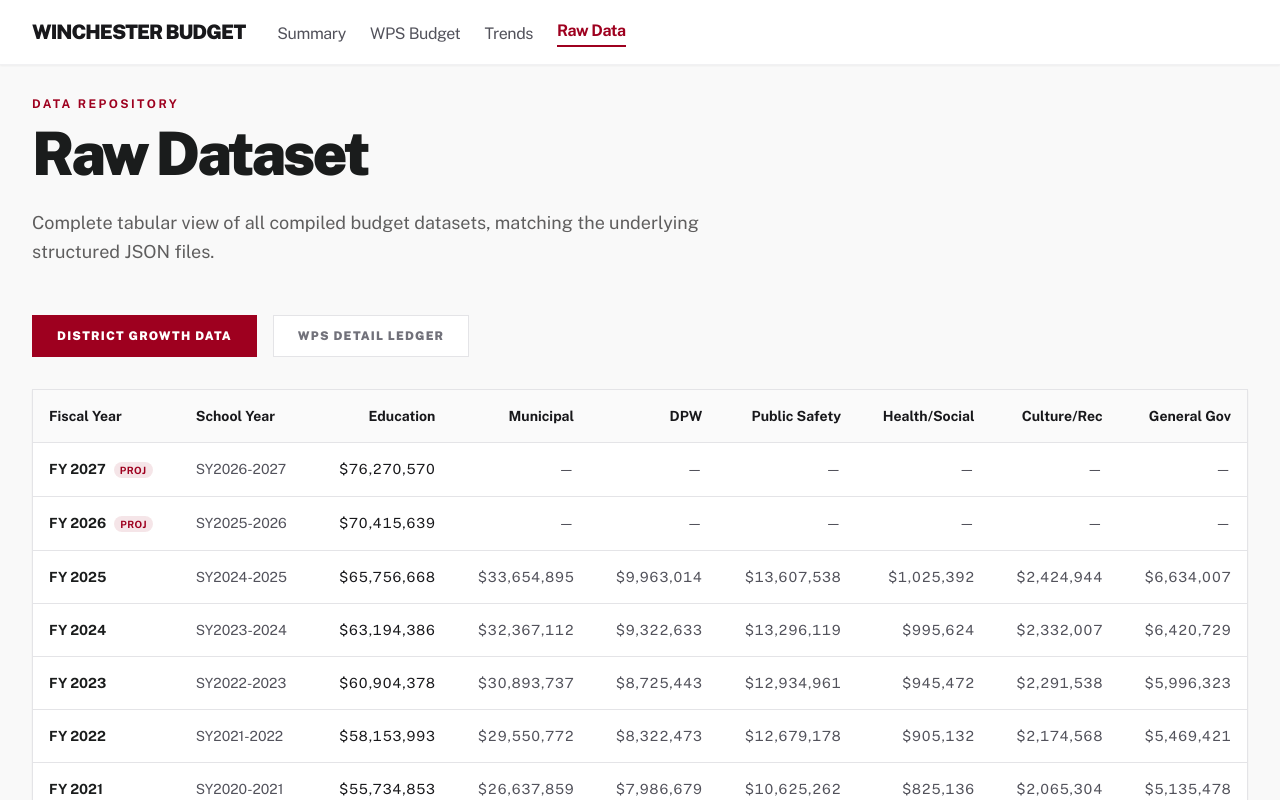
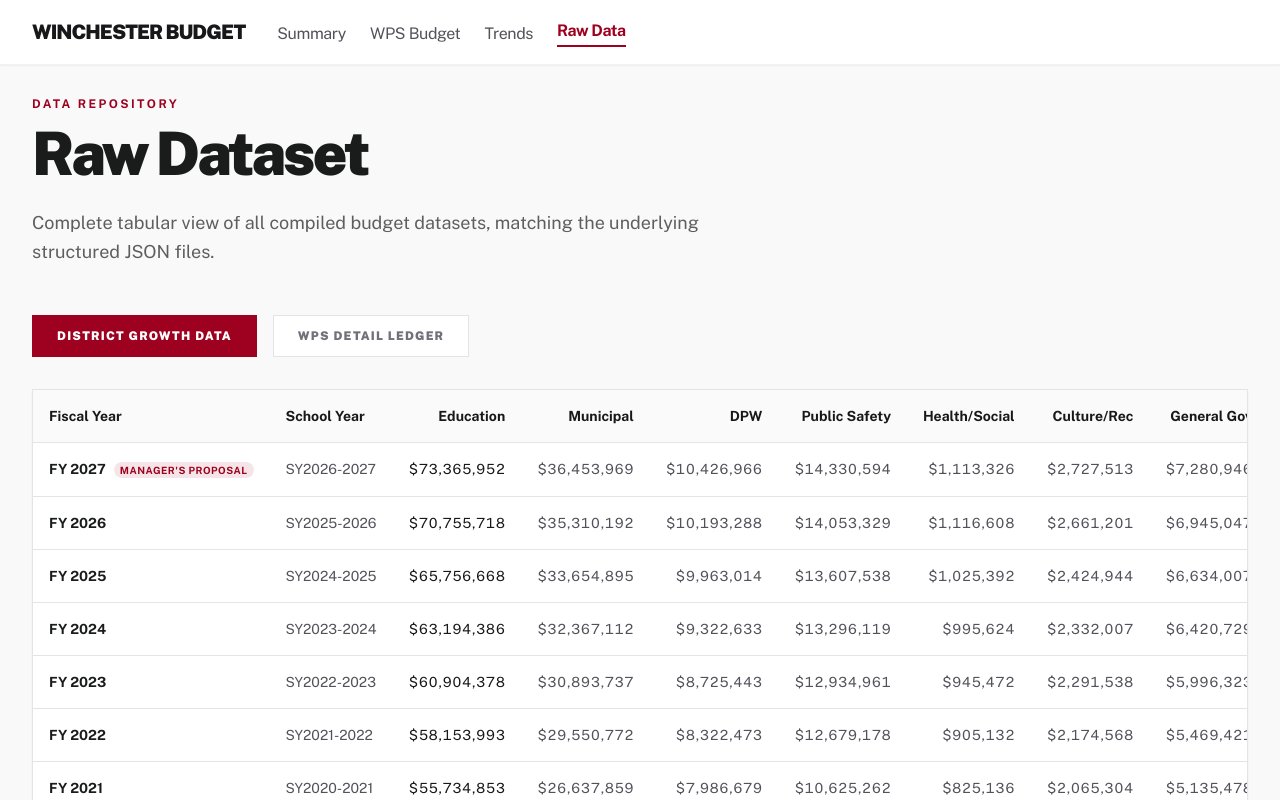
Before and after one commit to tirellat/winchester-budget, a React (Vite) app: page /raw-data in a window 1280 px wide. Shown: the top 800 px of the page. Built offline with nearby package versions, Linux system fonts and the light colour scheme.

Commit message:
feat: add explicit 'Projected' callouts and notes to Summary and Trends pages

```diff
--- a/src/data/budgetUtils.ts
+++ b/src/data/budgetUtils.ts
@@ -14,6 +14,7 @@ export interface FiscalYearData {
   cultureRecreation: number | null
   generalGovernment: number | null
   isProjected?: boolean
+  note?: string
   percentChange: {
     education: number | null
     municipal: number | null
--- a/src/data/budget_data.json
+++ b/src/data/budget_data.json
@@ -230,45 +230,46 @@
       "fiscalYear": "FY2026",
       "townMeeting": "2025STM",
       "sourceLink": "https://winchester.us/DocumentCenter/View/12174/FY26YellowSheet_Cerfitied_STM25",
-      "education": 70415639,
-      "municipal": null,
-      "dpw": null,
-      "publicSafety": null,
-      "healthSocialServices": null,
-      "cultureRecreation": null,
-      "generalGovernment": null,
+      "education": 70755718,
+      "municipal": 35310192,
+      "dpw": 10193288,
+      "publicSafety": 14053329,
+      "healthSocialServices": 1116608,
+      "cultureRecreation": 2661201,
+      "generalGovernment": 6945047,
       "percentChange": {
-        "education": 6.46,
-        "municipal": null,
-        "dpw": null,
-        "publicSafety": null,
-        "healthSocialServices": null,
-        "cultureRecreation": null,
-        "generalGovernment": null
+        "education": 7.60,
+        "municipal": 4.92,
+        "dpw": 2.31,
+        "publicSafety": 3.28,
+        "healthSocialServices": 8.90,
+        "cultureRecreation": 9.74,
+        "generalGovernment": 4.69
       },
-      "isProjected": true
+      "isProjected": false
     },
     {
       "schoolYear": "SY2026_2027",
       "fiscalYear": "FY2027",
       "townMeeting": "2026STM",
-      "education": 76270570,
-      "municipal": null,
-      "dpw": null,
-      "publicSafety": null,
-      "healthSocialServices": null,
-      "cultureRecreation": null,
-      "generalGovernment": null,
+      "education": 73365952,
+      "municipal": 36453969,
+      "dpw": 10426966,
+      "publicSafety": 14330594,
+      "healthSocialServices": 1113326,
+      "cultureRecreation": 2727513,
+      "generalGovernment": 7280946,
       "percentChange": {
-        "education": 8.31,
-        "municipal": null,
-        "dpw": null,
-        "publicSafety": null,
-        "healthSocialServices": null,
-        "cultureRecreation": null,
-        "generalGovernment": null
+        "education": 3.69,
+        "municipal": 3.24,
+        "dpw": 2.29,
+        "publicSafety": 1.97,
+        "healthSocialServices": -0.29,
+        "cultureRecreation": 2.49,
+        "generalGovernment": 4.84
       },
-      "isProjected": true
+      "isProjected": true,
+      "note": "Manager's Proposal"
     }
   ],
   "schoolData": {
@@ -331,8 +332,8 @@
     "fy2025RevisedPercentChange": 0.59,
     "notes": [
       "FY2025 has a revised education figure of $66,144,294.60 with 0.59% change (possibly a mid-year adjustment)",
-      "FY2026 and FY2027 only have education budget figures — municipal breakdowns are not yet available",
-      "FY2027 includes scattered health/social services figures ($66,575,598.45, $66,278,381.92, $288,566.02, $8,650.51) that may represent total budget or sub-category breakdowns"
+      "FY2026 and FY2027 figures updated from Manager's Budget Request (FY27)",
+      "FY2027 figures represent the Manager's Proposal"
     ]
   }
 }
--- a/src/pages/RawDataPage.tsx
+++ b/src/pages/RawDataPage.tsx
@@ -154,7 +154,11 @@ export default function RawDataPage() {
                   <tr key={fy.fiscalYear} className="hover:bg-zinc-50/50 dark:hover:bg-zinc-800/50 transition-colors">
                     <td className="p-4 font-bold text-on-surface whitespace-nowrap">
                       {getFiscalYearLabel(fy.fiscalYear)}
-                      {fy.isProjected && <span className="ml-2 text-[10px] bg-primary/10 text-primary px-1.5 py-0.5 rounded-full uppercase tracking-wider">Proj</span>}
+                      {fy.isProjected && (
+                        <span className="ml-2 text-[10px] bg-primary/10 text-primary px-1.5 py-0.5 rounded-full uppercase tracking-wider">
+                          {fy.note || 'Proj'}
+                        </span>
+                      )}
                     </td>
                     <td className="p-4 text-zinc-600 dark:text-zinc-400 whitespace-nowrap">{fy.schoolYear.replace('_', '-')}</td>
                     <td className="p-4 text-right text-zinc-900 dark:text-zinc-100 tabular-nums whitespace-nowrap">{formatCurrency(fy.education)}</td>
--- a/src/pages/SummaryPage.tsx
+++ b/src/pages/SummaryPage.tsx
@@ -87,7 +87,14 @@ export default function SummaryPage() {
     <>
       <header className="mb-12 max-w-5xl flex flex-col md:flex-row justify-between md:items-end gap-6">
         <div>
-          <p className="text-primary font-bold uppercase tracking-[0.2em] text-xs mb-3">Fiscal Year {getFiscalYearLabel(latestFY.fiscalYear).replace('FY', '')} Performance</p>
+          <div className="flex items-center gap-3 mb-3">
+            <p className="text-primary font-bold uppercase tracking-[0.2em] text-xs">Fiscal Year {getFiscalYearLabel(latestFY.fiscalYear).replace('FY', '')} Performance</p>
+            {latestFY.isProjected && (
+              <span className="bg-primary text-white text-[10px] font-black px-2 py-0.5 uppercase tracking-widest animate-pulse">
+                {latestFY.note || 'Projected'}
+              </span>
+            )}
+          </div>
           <h1 className="text-5xl md:text-6xl font-black text-on-background tracking-tighter leading-none mb-6">Winchester Budget Summary</h1>
           <p className="text-secondary text-lg max-w-2xl leading-relaxed">A high-level synthesis of municipal fiscal health, contrasting projected revenues against essential expenditures with surgical precision.</p>
         </div>
@@ -99,7 +106,9 @@ export default function SummaryPage() {
             onChange={(e) => setSelectedFYStr(e.target.value)}
           >
             {[...completeFYs].reverse().map(fy => (
-              <option key={fy.fiscalYear} value={fy.fiscalYear}>{getFiscalYearLabel(fy.fiscalYear)}</option>
+              <option key={fy.fiscalYear} value={fy.fiscalYear}>
+                {getFiscalYearLabel(fy.fiscalYear)} {fy.isProjected ? '(Projected)' : ''}
+              </option>
             ))}
           </select>
         </div>
@@ -285,7 +294,12 @@ export default function SummaryPage() {
               {[...completeFYs].reverse().map((fy) => (
                 <tr className="hover:bg-surface-container-low dark:hover:bg-zinc-800/50 transition-colors" key={fy.fiscalYear}>
                   <td className="py-5 font-bold text-on-background border-r border-surface-container dark:border-zinc-800/50 pr-4">
-                    {getFiscalYearLabel(fy.fiscalYear)}
+                    <div className="flex items-center gap-2">
+                      {getFiscalYearLabel(fy.fiscalYear)}
+                      {fy.isProjected && (
+                        <span className="bg-primary/10 text-primary text-[8px] font-black px-1.5 py-0.5 rounded-full uppercase tracking-tighter">Proj</span>
+                      )}
+                    </div>
                   </td>
                   <td className="py-5 text-sm text-right text-zinc-700 dark:text-zinc-300 pr-4">{formatCurrency(fy.education)}</td>
                   <td className="py-5 text-right border-r border-surface-container dark:border-zinc-800/50 pr-4">
--- a/src/pages/TrendsPage.tsx
+++ b/src/pages/TrendsPage.tsx
@@ -129,6 +129,7 @@ export default function TrendsPage() {
       name: getFiscalYearLabel(fy.fiscalYear),
       education: fy.education,
       isProjected: fy.isProjected,
+      note: fy.note,
     }))
   }, [allFYs])
 
@@ -505,7 +506,7 @@ export default function TrendsPage() {
                         </div>
                         {d.payload.isProjected && (
                           <div className="mt-1 text-[10px] uppercase font-bold tracking-widest text-primary">
-                            Projected
+                            {d.payload.note || 'Projected'}
                           </div>
                         )}
                       </div>
```
Also changed, not shown: 1 other file (tests, documents, lock files or other folders).
